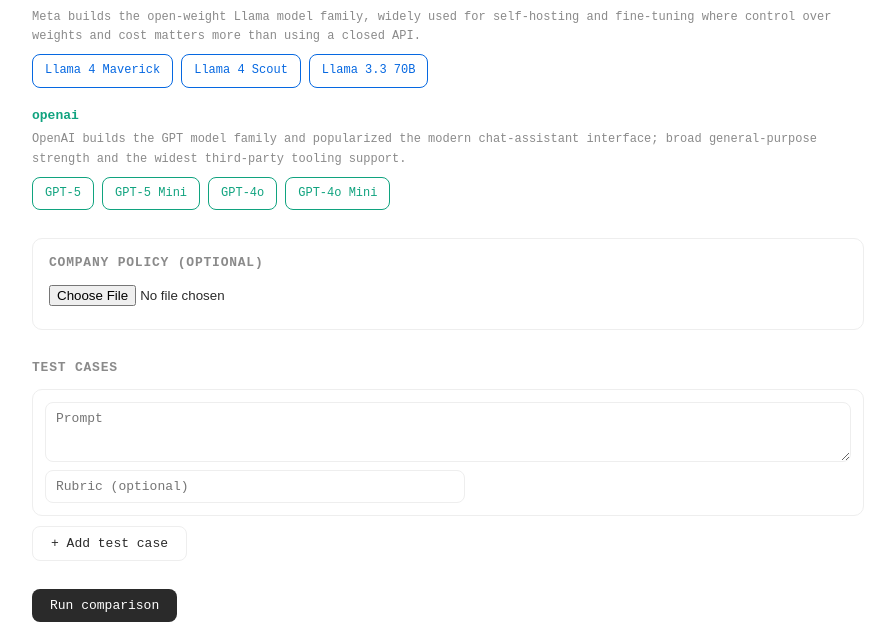
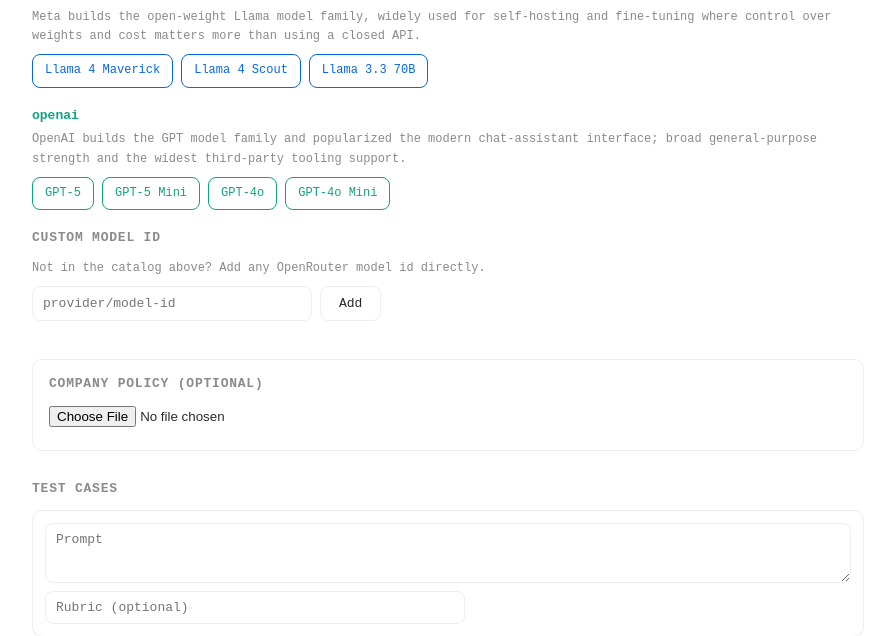
Before and after one commit to thejaredchapman/evalforge-lite, a Flask app: page / in a window 1280 px wide. Shown: the part 626-1262 px from the top of the page, without its empty margins (192-1087 px from the left). Run offline with Flask 3, Linux system fonts and the light colour scheme.

Commit message:
feat: add free-text custom model id field to the web UI

```diff
--- a/static/app.js
+++ b/static/app.js
@@ -2,6 +2,7 @@ const state = {
   catalog: null,
   testCases: [],
   selectedModels: new Set(),
+  customModels: [],
   runs: [],       // full /api/run responses seen this page load, oldest first
   activeRunId: null,
 };
@@ -74,6 +75,39 @@ async function toggleModel(modelId, el, color) {
       document.getElementById("run-status").textContent = `Also consider: ${names}`;
     }
   }
+}
+
+function addCustomModel() {
+  const input = document.getElementById("custom-model-input");
+  const modelId = input.value.trim();
+  if (!modelId || state.selectedModels.has(modelId)) return;
+  state.selectedModels.add(modelId);
+  state.customModels.push(modelId);
+  input.value = "";
+  renderCustomModels();
+}
+
+function removeCustomModel(modelId) {
+  state.selectedModels.delete(modelId);
+  state.customModels = state.customModels.filter((id) => id !== modelId);
+  renderCustomModels();
+}
+
+function renderCustomModels() {
+  const container = document.getElementById("custom-model-list");
+  container.innerHTML = "";
+  state.customModels.forEach((modelId) => {
+    const chip = document.createElement("span");
+    chip.className = "custom-model-chip";
+    chip.textContent = modelId;
+    const removeButton = document.createElement("button");
+    removeButton.type = "button";
+    removeButton.setAttribute("aria-label", `Remove ${modelId}`);
+    removeButton.textContent = "×";
+    removeButton.addEventListener("click", () => removeCustomModel(modelId));
+    chip.appendChild(removeButton);
+    container.appendChild(chip);
+  });
 }
 
 function addTestCase() {
@@ -237,6 +271,13 @@ function downloadCsv() {
 }
 
 document.getElementById("add-testcase").addEventListener("click", addTestCase);
+document.getElementById("add-custom-model").addEventListener("click", addCustomModel);
+document.getElementById("custom-model-input").addEventListener("keydown", (e) => {
+  if (e.key === "Enter") {
+    e.preventDefault();
+    addCustomModel();
+  }
+});
 document.getElementById("run-button").addEventListener("click", runComparison);
 document.getElementById("download-report").addEventListener("click", downloadReport);
 document.getElementById("download-csv").addEventListener("click", downloadCsv);
--- a/static/style.css
+++ b/static/style.css
@@ -97,6 +97,34 @@ button.secondary { background: #fff; color: var(--fg); border: 1px solid var(--b
 .provider-block h3 { font-size: 13px; margin: 0 0 4px; }
 .provider-blurb { color: var(--muted); font-size: 12px; margin: 0 0 8px; }
 
+.custom-model-input-row { display: flex; gap: 8px; margin-bottom: 10px; }
+.custom-model-input-row input { max-width: 280px; }
+
+.custom-model-list { display: flex; flex-wrap: wrap; gap: 8px; margin-bottom: 18px; }
+
+.custom-model-chip {
+  display: inline-flex;
+  align-items: center;
+  gap: 6px;
+  border: 1px solid var(--border);
+  border-radius: 8px;
+  padding: 6px 8px 6px 12px;
+  font-size: 12px;
+  color: var(--fg);
+  background: #fff;
+}
+
+.custom-model-chip button {
+  background: none;
+  border: none;
+  color: var(--muted);
+  font-size: 14px;
+  line-height: 1;
+  padding: 0 4px;
+  cursor: pointer;
+}
+.custom-model-chip button:hover { color: var(--fg); opacity: 1; }
+
 .testcase-row {
   border: 1px solid var(--border);
   border-radius: 10px;
--- a/templates/index.html
+++ b/templates/index.html
@@ -23,6 +23,14 @@
 
     <h2>Browse by provider</h2>
     <div id="provider-list"></div>
+
+    <h2>Custom model ID</h2>
+    <p class="provider-blurb">Not in the catalog above? Add any OpenRouter model id directly.</p>
+    <div class="custom-model-input-row">
+      <input type="text" id="custom-model-input" placeholder="provider/model-id">
+      <button id="add-custom-model" class="secondary">Add</button>
+    </div>
+    <div id="custom-model-list" class="custom-model-list"></div>
   </section>
 
   <section id="policy-section" class="card">
```
